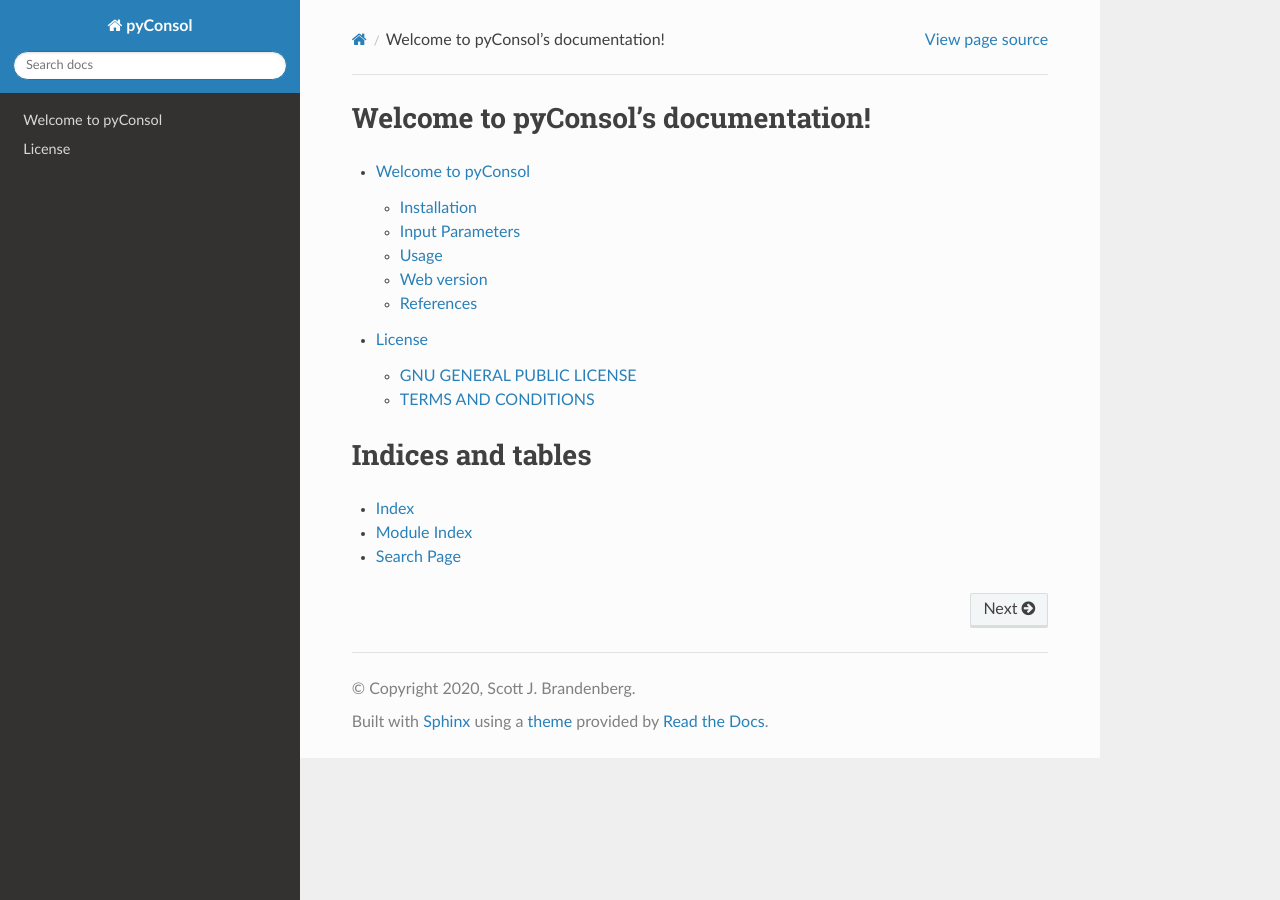
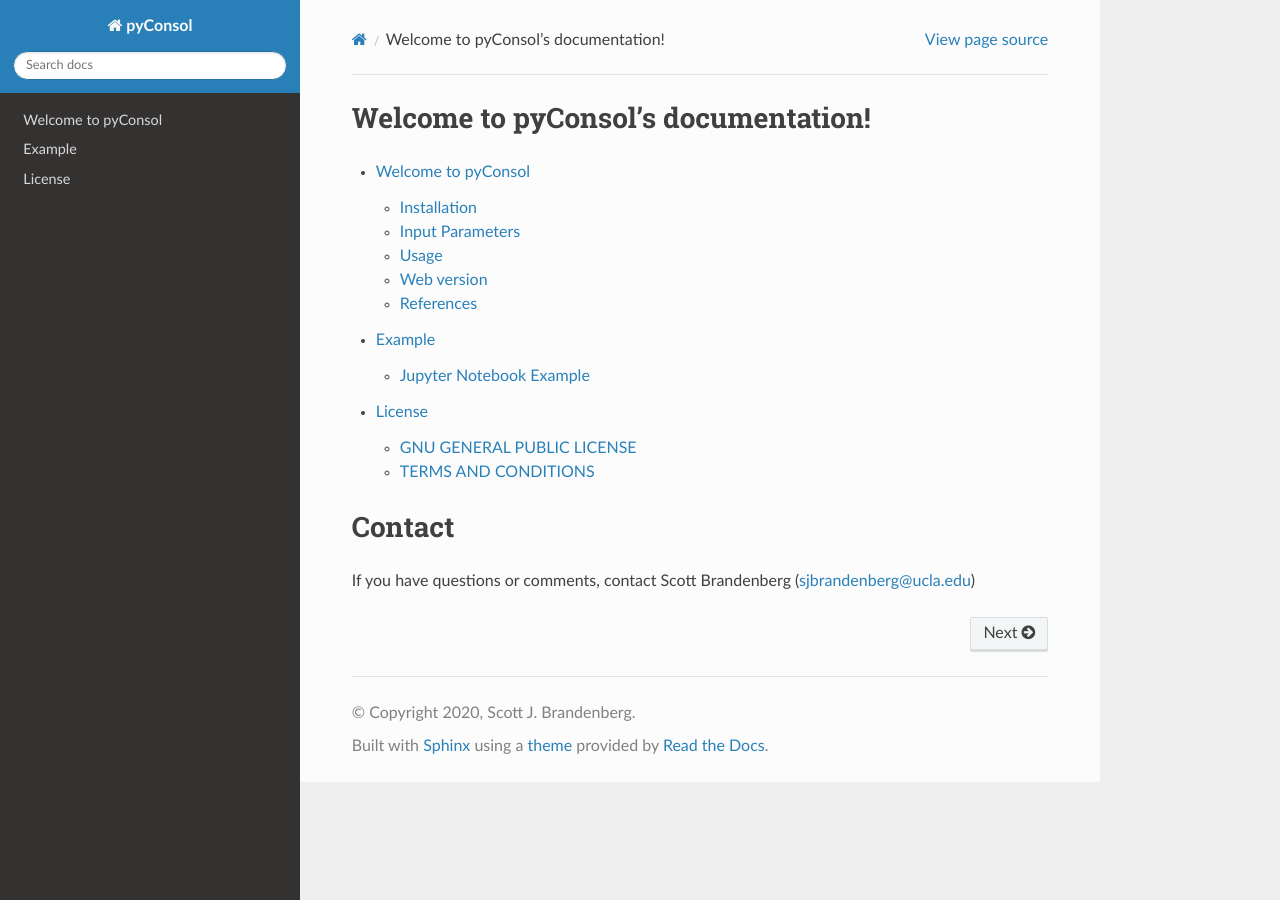
Before and after one commit to arb18/pyConsol, a Sphinx documentation site: the page built from docs/index.rst, in a window 1280 px wide. Built offline with Sphinx 7.4.7 and the Read the Docs theme 2.0.0, drawn with Linux system fonts in a browser that asks for light colours.

Commit message:
Add files via upload

```diff
--- a/docs/index.rst
+++ b/docs/index.rst
@@ -5,13 +5,12 @@ Welcome to pyConsol's documentation!
    :maxdepth: 2
 
    README
+   example
    license
 
 
 
-Indices and tables
+Contact
 ==================
 
-* :ref:`genindex`
-* :ref:`modindex`
-* :ref:`search`
+If you have questions or comments, contact Scott Brandenberg (sjbrandenberg@ucla.edu)
```
Also changed, not shown: docs/example.md (added, +6 -0 lines).
